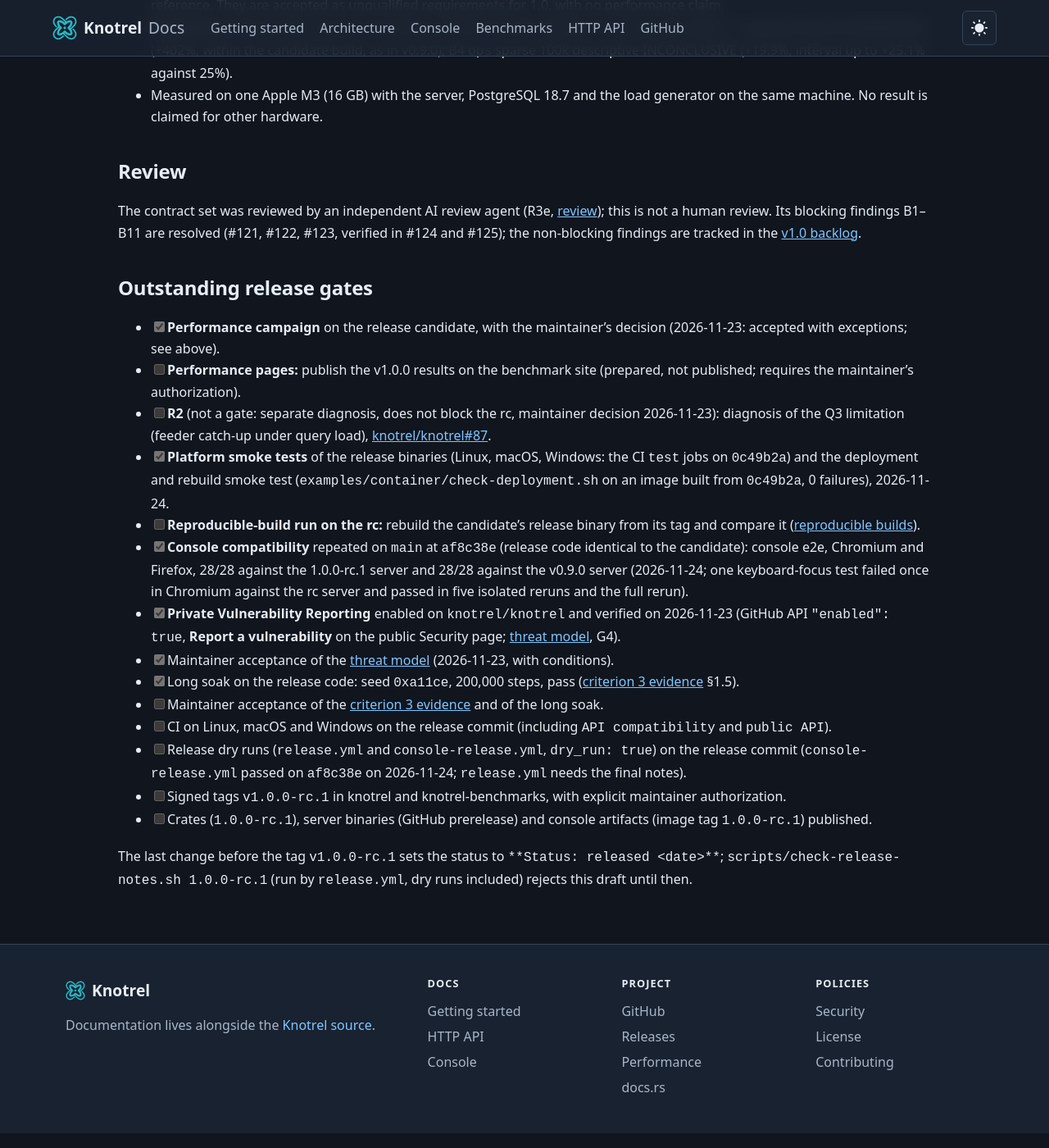
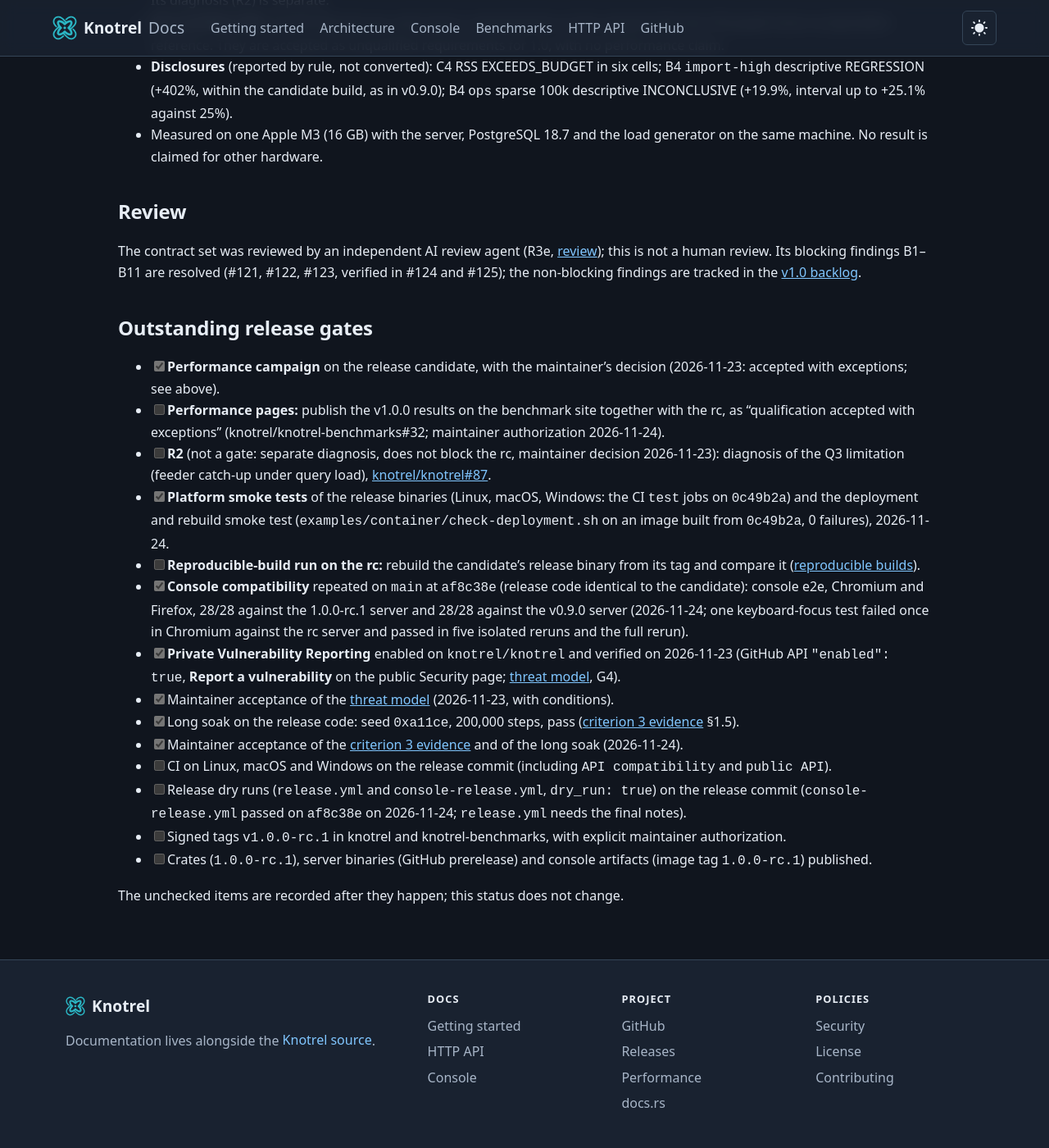
Before and after one commit to knotrel/knotrel, a Jekyll site: the page built from docs/releases/v1.0.0-rc.1-release-notes.md, in a window 1280 px wide and 1400 px high, scrolled down 6134 px. Shown: the whole window at 82% size. Built offline with Jekyll 4.4.1, drawn with Linux system fonts in a browser that asks for light colours; our own code applies the rules of GitHub Pages for plain Markdown files; some of the changed text lies outside the part shown.

Commit message:
docs(release): prepare the v1.0.0-rc.1 release commit
Release notes status final (released 2026-11-24, GitHub prerelease, latest
stable stays v0.9.0, performance qualification accepted with exceptions).
Records the maintainer's acceptance of the criterion 3 evidence and the
long soak (2026-11-24) and the authorization to publish the benchmark
results with the rc. README and console README no longer mark the
threat model, reproducible builds and the console variable names as
unreleased. No change under crates/, Cargo.toml or Cargo.lock.

Co-Authored-By: Claude Opus 5.5 <noreply@anthropic.com>

```diff
--- a/docs/releases/v1.0.0-rc.1-release-notes.md
+++ b/docs/releases/v1.0.0-rc.1-release-notes.md
@@ -1,8 +1,10 @@
 # Knotrel v1.0.0-rc.1 Release Notes — Release Candidate
 
-**Status: DRAFT, not released.** First release candidate of v1.0.0, prepared
-on `main`; nothing here is tagged or published. The last change before the
-tag `v1.0.0-rc.1` sets this line to `**Status: released <date>**`.
+**Status: released 2026-11-24.** First release candidate of v1.0.0, a
+GitHub prerelease; the latest stable release stays v0.9.0. Performance
+qualification accepted with exceptions (see
+[Performance qualification](#performance-qualification)); feeder catch-up
+under query load (Q3) is a declared limitation.
 
 ## Release candidate
 
@@ -143,7 +145,7 @@ is unchanged by these corrections.
   mitigation mapped to its test, and `SECURITY.md` naming GitHub Private
   Vulnerability Reporting as the channel
   ([#106](https://github.com/knotrel/knotrel/pull/106)); refreshed for the
-  1.0 contract, accepted pending maintainer review.
+  1.0 contract, accepted by the maintainer on 2026-11-23 with conditions.
 
 **Console 1.0.0-rc.1.**
 - Every console container value must be a single line: a value with a line
@@ -343,7 +345,8 @@ the non-blocking findings are tracked in the [v1.0 backlog](v1.0-backlog.md).
 - [x] **Performance campaign** on the release candidate, with the
   maintainer's decision (2026-11-23: accepted with exceptions; see above).
 - [ ] **Performance pages:** publish the v1.0.0 results on the benchmark site
-  (prepared, not published; requires the maintainer's authorization).
+  together with the rc, as "qualification accepted with exceptions"
+  (knotrel/knotrel-benchmarks#32; maintainer authorization 2026-11-24).
 - [ ] **R2** (not a gate: separate diagnosis, does not block the rc, maintainer
   decision 2026-11-23): diagnosis of the Q3 limitation (feeder catch-up under
   query load), [knotrel/knotrel#87](https://github.com/knotrel/knotrel/issues/87).
@@ -365,8 +368,9 @@ the non-blocking findings are tracked in the [v1.0 backlog](v1.0-backlog.md).
   (2026-11-23, with conditions).
 - [x] Long soak on the release code: seed `0xa11ce`, 200,000 steps, pass
   ([criterion 3 evidence](v1.0-criterion-3-evidence.md) §1.5).
-- [ ] Maintainer acceptance of the
-  [criterion 3 evidence](v1.0-criterion-3-evidence.md) and of the long soak.
+- [x] Maintainer acceptance of the
+  [criterion 3 evidence](v1.0-criterion-3-evidence.md) and of the long soak
+  (2026-11-24).
 - [ ] CI on Linux, macOS and Windows on the release commit (including
   `API compatibility` and `public API`).
 - [ ] Release dry runs (`release.yml` and `console-release.yml`,
@@ -377,6 +381,5 @@ the non-blocking findings are tracked in the [v1.0 backlog](v1.0-backlog.md).
 - [ ] Crates (`1.0.0-rc.1`), server binaries (GitHub prerelease) and console
   artifacts (image tag `1.0.0-rc.1`) published.
 
-The last change before the tag `v1.0.0-rc.1` sets the status to
-`**Status: released <date>**`; `scripts/check-release-notes.sh 1.0.0-rc.1`
-(run by `release.yml`, dry runs included) rejects this draft until then.
+The unchecked items are recorded after they happen; this status does not
+change.
```
Also changed, not shown: docs/releases/v1.0-criterion-3-evidence.md (+4 -3 lines), README.md, console/README.md.
